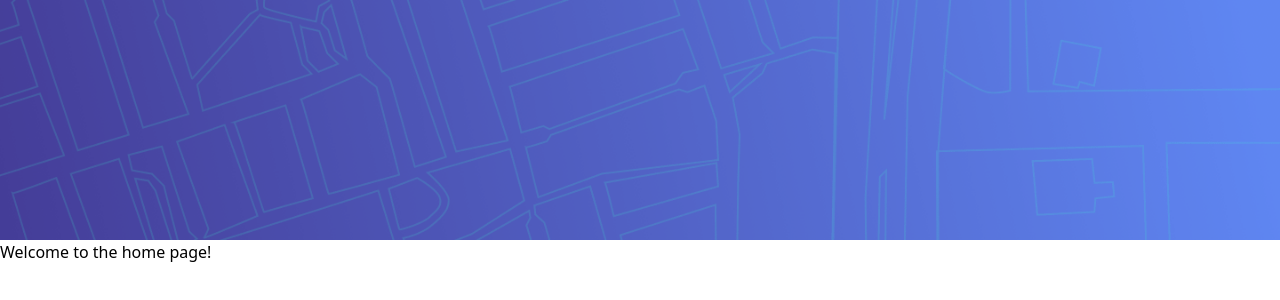
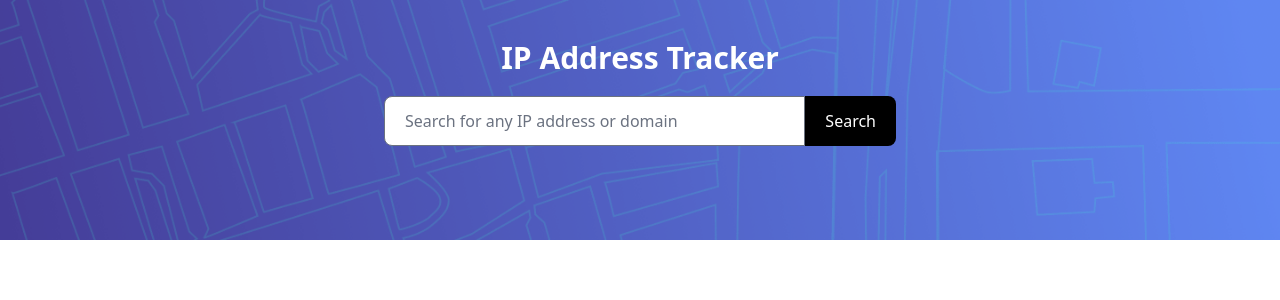
Before and after one commit to fsolis/ip-tracker-web, a SvelteKit app: page / in a window 1280 px wide. Shown: the top 300 px of the page. Built offline with nearby package versions, Linux system fonts and the light colour scheme.

Commit message:
Fixed layout - Added input template

```diff
--- a/src/app.css
+++ b/src/app.css
@@ -1,3 +1,10 @@
 @import 'tailwindcss/base';
 @import 'tailwindcss/components';
-@import 'tailwindcss/utilities'
+@import 'tailwindcss/utilities';
+
+
+html, body {
+    height: 100%;
+    margin: 0;
+    padding: 0;
+}
--- a/src/app.html
+++ b/src/app.html
@@ -7,6 +7,6 @@
 		%sveltekit.head%
 	</head>
 	<body data-sveltekit-preload-data="hover">
-		<div style="display: contents">%sveltekit.body%</div>
+		<div class="h-full m-0 p-0">%sveltekit.body%</div>
 	</body>
 </html>
--- a/src/routes/+layout.svelte
+++ b/src/routes/+layout.svelte
@@ -1,6 +1,20 @@
 <script lang="ts">
   import "../app.css";
   let { children } = $props();
+
+  import desktopBg from "$lib/images/pattern-bg-desktop.png";
+  import mobileBg from "$lib/images/pattern-bg-mobile.png";
+  import { isMdScreen } from "../stores/dims.svelte";
+
+  const bgImage = $isMdScreen ? desktopBg : mobileBg;
 </script>
 
-{@render children()}
+<main class="h-full my-10 mx-10 p-0">
+  <div
+    class="absolute grid grid-rows-[30vh_1fr] h-screen bottom-0 top-0 left-0 right-0 z-0"
+  >
+    <div class="bg-cover" style="background-image: url({bgImage});"></div>
+    <div></div>
+  </div>
+  {@render children()}
+</main>
--- a/src/routes/+page.svelte
+++ b/src/routes/+page.svelte
@@ -6,7 +6,18 @@
   const bgImage = $isMdScreen ? desktopBg : mobileBg;
 </script>
 
-<div class="grid grid-rows-[30vh_1fr] h-screen">
-  <div class="bg-cover" style="background-image: url({bgImage});"></div>
-  <p>Welcome to the home page!</p>
+<div class="relative flex flex-col flex-grow mx-auto">
+  <h1 class="font-bold text-3xl text-white text-center">IP Address Tracker</h1>
+
+  <div class="self-center flex flex-row justify-center max-w-lg w-full">
+    <input
+      type="text"
+      placeholder="Search for any IP address or domain"
+      class="w-full mt-5 px-5 py-3 rounded-l-lg outline-none"
+    />
+
+    <button class="mt-5 ml-0 px-5 py-3 bg-black text-white rounded-r-lg">
+      Search
+    </button>
+  </div>
 </div>
```
